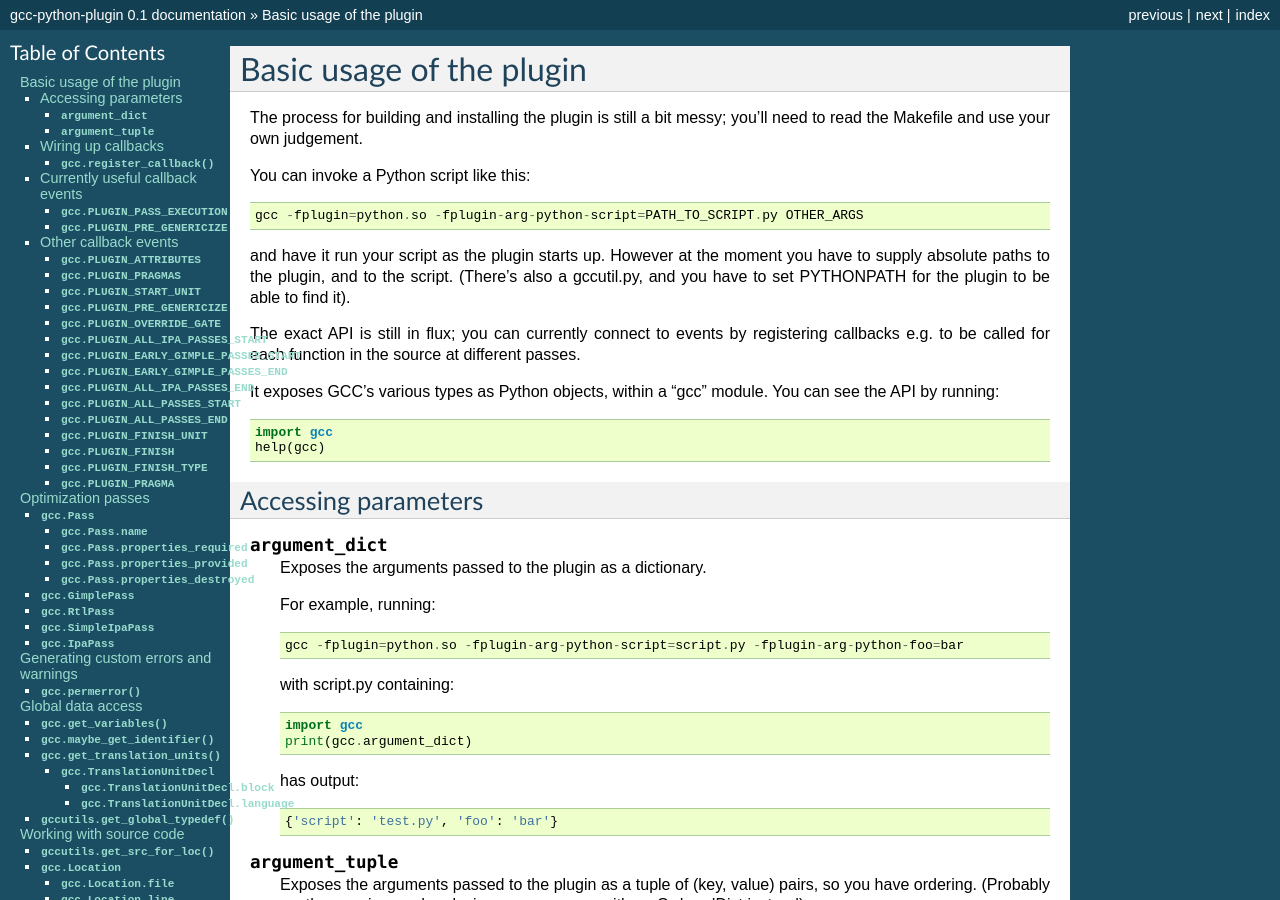
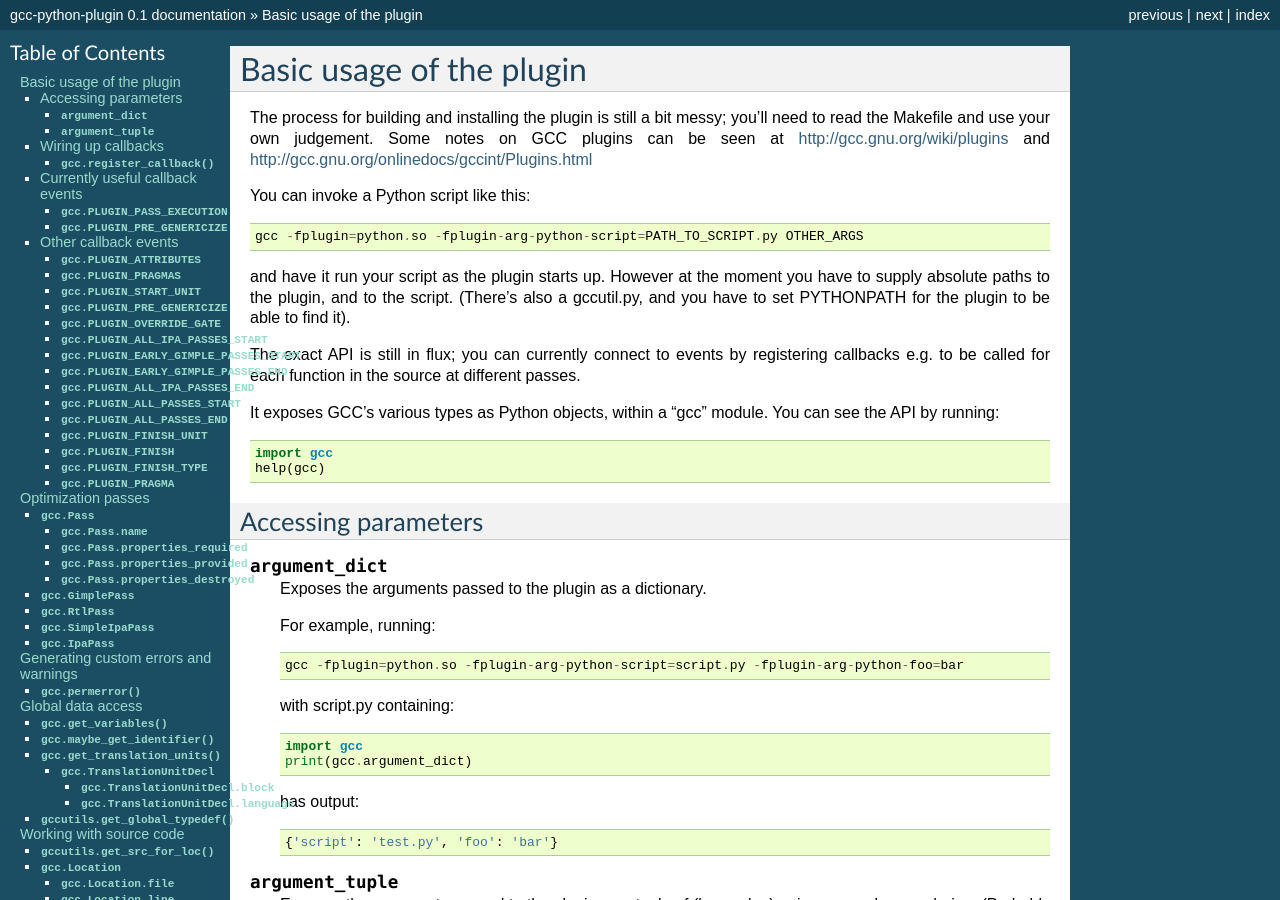
Before and after one commit to davidmalcolm/gcc-python-plugin, a Sphinx documentation site: the page built from docs/basics.rst, in a window 1280 px wide and 900 px high. Built offline with Sphinx 7.4.7, drawn with Linux system fonts in a browser that asks for light colours.

Commit message:
Add links to general GCC plugin documentation

```diff
--- a/docs/basics.rst
+++ b/docs/basics.rst
@@ -6,7 +6,9 @@ Basic usage of the plugin
 =========================
 
 The process for building and installing the plugin is still a bit messy; you'll
-need to read the Makefile and use your own judgement.
+need to read the Makefile and use your own judgement.  Some notes on GCC plugins
+can be seen at http://gcc.gnu.org/wiki/plugins and
+http://gcc.gnu.org/onlinedocs/gccint/Plugins.html
 
 
 You can invoke a Python script like this::
```
